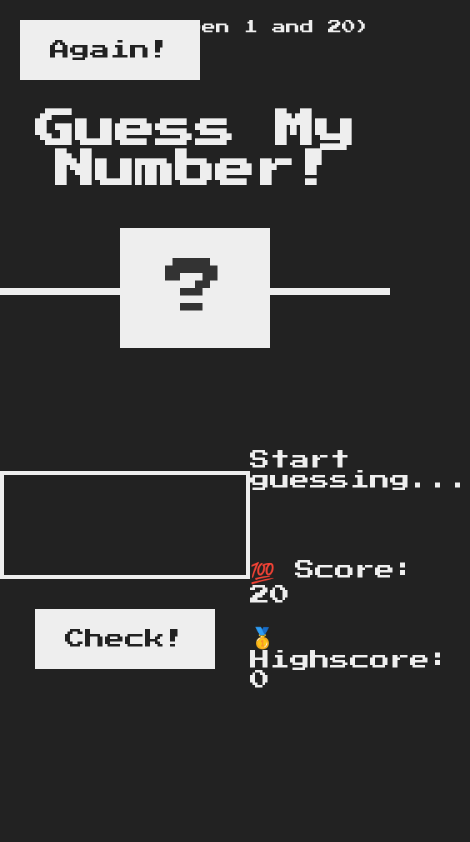
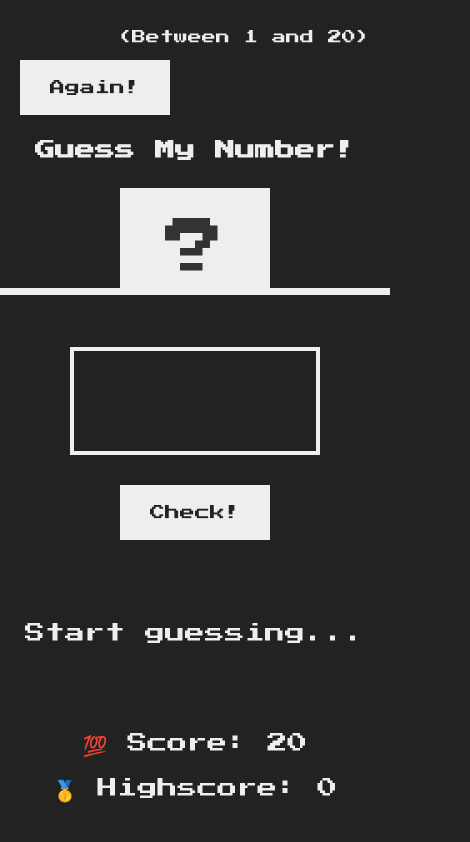
Before and after one commit to Desinorous/guess-the-number, a plain HTML site: page index.html in a window 390 px wide. Both pictures are taken after a click on the button "Again!". Shown: the whole page, 470 px wide, since content can reach past the window. Drawn offline with Linux system fonts and the light colour scheme.

Commit message:
fix responsive

```diff
--- a/script.js
+++ b/script.js
@@ -17,7 +17,12 @@ document.querySelector('.again').addEventListener('click', function () {
   document.querySelector('.score').textContent = score;
   document.querySelector('.guess').value = '';
   document.querySelector('body').style.backgroundColor = '#222';
-  document.querySelector('.score').style.width = '15rem';
+  // document.querySelector('.score').style.width = '15rem';
+  document.querySelector('.number').style.width = window.matchMedia(
+    '(max-width: 740px)'
+  ).matches
+    ? '15rem'
+    : '30rem';
 });
 
 document.querySelector('.check').addEventListener('click', function () {
@@ -36,7 +41,12 @@ document.querySelector('.check').addEventListener('click', function () {
     }
     document.querySelector('body').style.backgroundColor = '#60b347';
 
-    document.querySelector('.number').style.width = '30rem';
+    // document.querySelector('.number').style.width = '30rem';
+    document.querySelector('.number').style.width = window.matchMedia(
+      '(max-width: 740px)'
+    ).matches
+      ? '30rem'
+      : '15rem';
   } else if (guess !== secretNumber) {
     // document.querySelector('.message').textContent = guess > secretNumber ? '🤡 Too High' : '💀 Too Low';
     displayMessage(guess > secretNumber ? '🤡 Too High' : '💀 Too Low');
--- a/style.css
+++ b/style.css
@@ -117,3 +117,48 @@ h1 {
 .label-score {
   margin-bottom: 2rem;
 }
+
+@media screen and (max-width: 740px) {
+  * {
+    overflow: hidden;
+  }
+
+  body {
+    width: 100vw;
+  }
+
+  main {
+    flex-direction: column;
+  }
+
+  .right {
+    display: flex;
+    flex-direction: column;
+    align-items: center;
+  }
+
+  .left {
+    margin-top: 10px;
+  }
+
+  .number {
+    height: 10rem;
+    bottom: 50px;
+  }
+
+  h1 {
+    font-size: 2rem;
+  }
+
+  .again {
+    top: 6rem;
+  }
+
+  .btn {
+    font-size: 1.5rem;
+  }
+
+  .between {
+    top: 3rem;
+  }
+}
```
Also changed, not shown: index.html (+3 -0 lines).
